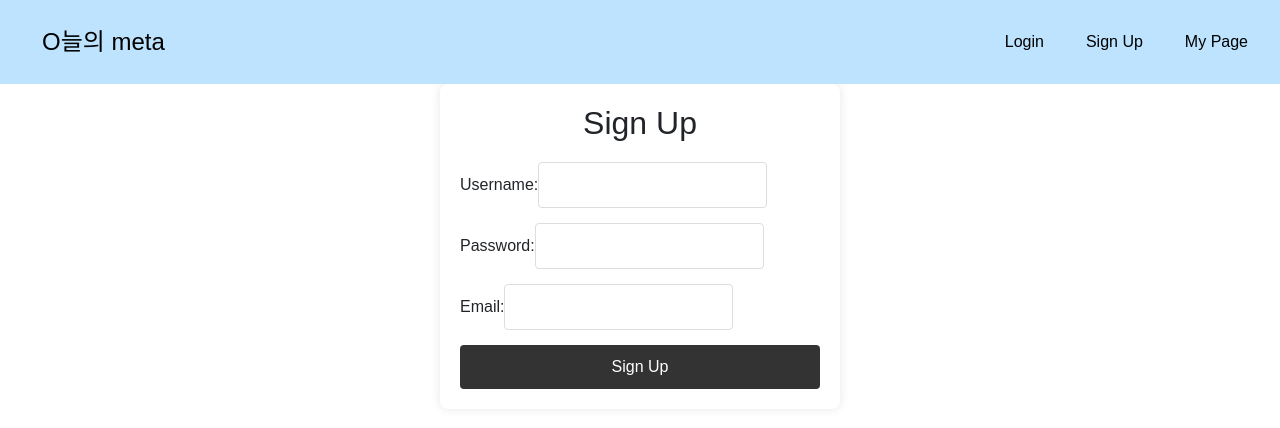
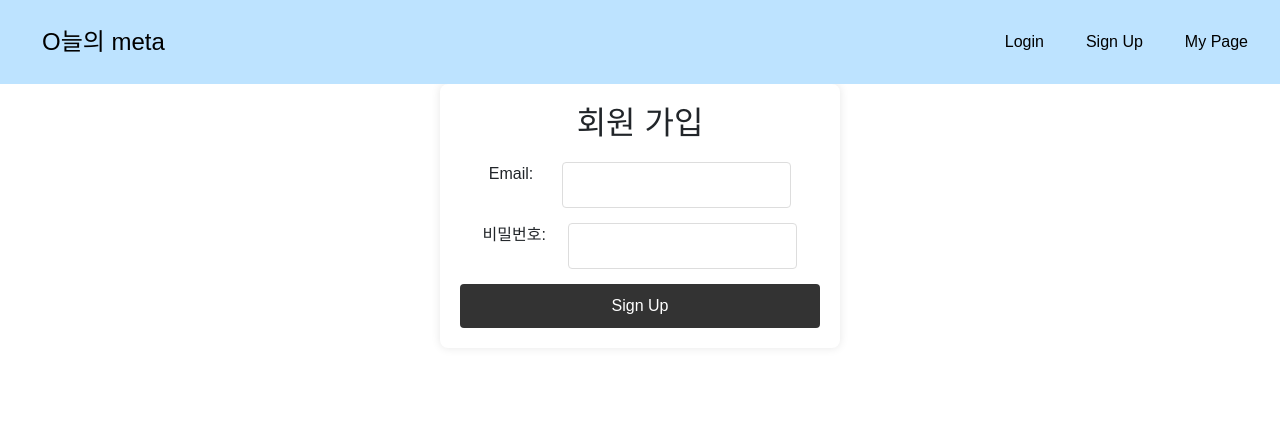
Before and after one commit to jaeuk-oh/akiaka-front, a React (Create React App) app: page /signup in a window 1280 px wide. Shown: the top 428 px of the page. Built offline with nearby package versions, Linux system fonts and the light colour scheme.

Commit message:
로그인, 회원가입 폼 마진 수정

```diff
--- a/src/pages/LoginPage.js
+++ b/src/pages/LoginPage.js
@@ -7,14 +7,14 @@ import GoogleLoginComponent from '../components/auth/GoogleLogin';
 import '../styles/LoginForm.css';
 
 const LoginPage = ({ onLogin }) => {
-  const [username, setUsername] = useState('');
+  const [email, setEmail] = useState('');
   const [password, setPassword] = useState('');
   const navigate = useNavigate();
 
   const handleSubmit = (event) => {
     event.preventDefault();
     // 로그인 로직을 여기에 추가합니다.
-    onLogin(username);
+    onLogin(email);
   };
 
   return (
@@ -22,11 +22,11 @@ const LoginPage = ({ onLogin }) => {
       <h2>Login</h2>
       <form onSubmit={handleSubmit}>
         <div>
-          <label htmlFor="username">Username:</label>
-          <input type="text" id="username" value={username} onChange={(e) => setUsername(e.target.value)} required />
+          <label htmlFor="email">E-mail:</label>
+          <input type="text" id="email" value={email} onChange={(e) => setEmail(e.target.value)} required />
         </div>
         <div>
-          <label htmlFor="password">Password:</label>
+          <label htmlFor="password">비밀번호:</label>
           <input type="password" id="password" value={password} onChange={(e) => setPassword(e.target.value)} required />
         </div>
         <button type="submit">Login</button>
--- a/src/pages/SignupPage.js
+++ b/src/pages/SignupPage.js
@@ -5,42 +5,21 @@ import { useNavigate } from 'react-router-dom';
 import '../styles/SignupForm.css';
 
 const SignupPage = () => {
-  const [username, setUsername] = useState('');
+  const [email, setEmail] = useState('');
   const [password, setPassword] = useState('');
-  const [email, setEmail] = useState('');
   const navigate = useNavigate();
 
   const handleSubmit = (event) => {
     event.preventDefault();
     // 회원가입 로직을 여기에 추가합니다.
-    console.log('Signup:', { username, password, email });
+    console.log('Signup:', { password, email });
     navigate('/login'); // 회원가입 후 로그인 페이지로 이동
   };
 
   return (
     <div className="signup-page">
-      <h2>Sign Up</h2>
+      <h2>회원 가입</h2>
       <form onSubmit={handleSubmit} className="signup-form">
-        <div>
-          <label htmlFor="username">Username:</label>
-          <input
-            type="text"
-            id="username"
-            value={username}
-            onChange={(e) => setUsername(e.target.value)}
-            required
-          />
-        </div>
-        <div>
-          <label htmlFor="password">Password:</label>
-          <input
-            type="password"
-            id="password"
-            value={password}
-            onChange={(e) => setPassword(e.target.value)}
-            required
-          />
-        </div>
         <div>
           <label htmlFor="email">Email:</label>
           <input
@@ -51,6 +30,16 @@ const SignupPage = () => {
             required
           />
         </div>
+        <div>
+          <label htmlFor="password">비밀번호:</label>
+          <input
+            type="password"
+            id="password"
+            value={password}
+            onChange={(e) => setPassword(e.target.value)}
+            required
+          />
+        </div>
         <button type="submit">Sign Up</button>
       </form>
     </div>
--- a/src/styles/LoginForm.css
+++ b/src/styles/LoginForm.css
@@ -20,6 +20,8 @@
 }
 
 .login-page form div {
+  display: flex;
+  justify-content: space-evenly;
   margin-bottom: 15px;
 }
 
--- a/src/styles/SignupForm.css
+++ b/src/styles/SignupForm.css
@@ -20,6 +20,8 @@
 }
 
 .signup-form div {
+  display: flex;
+  justify-content: space-evenly;
   margin-bottom: 15px;
 }
 
```
